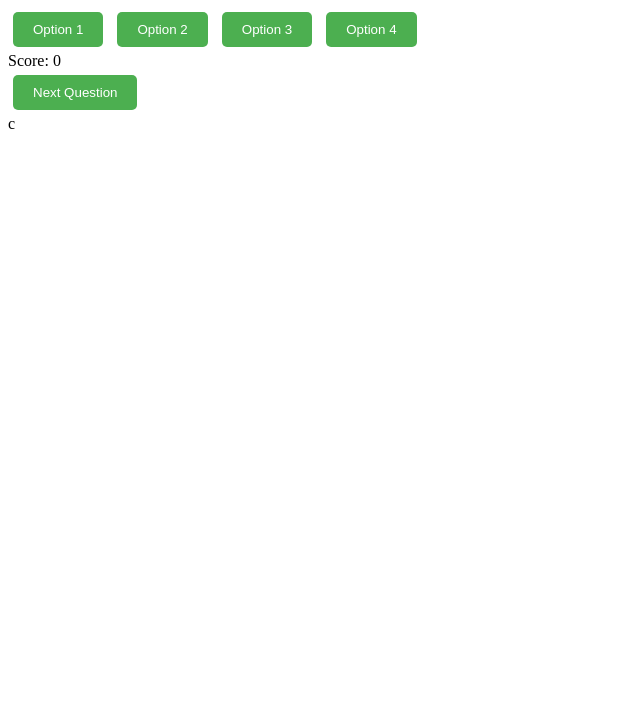
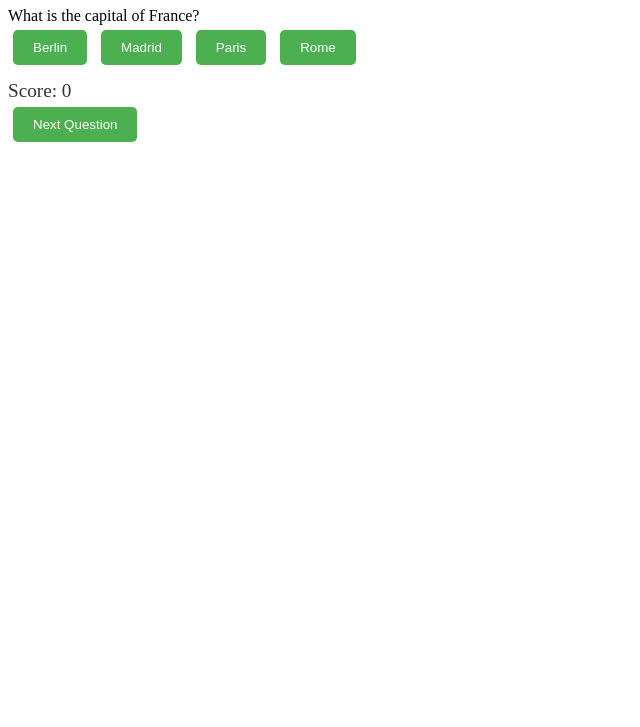
Before and after one commit to Muhammad-Ilyas-Khan/interactive-quiz-game, a plain HTML site: page index.html in a window 1280 px wide. Shown: the part 73-800 px from the top of the page, without its empty margins (0-640 px from the left). Drawn offline with Linux system fonts and the light colour scheme.

```diff
--- a/index.html
+++ b/index.html
@@ -9,14 +9,19 @@
   <body>
     <div>
       <h1>Interactive Quiz Game</h1>
+
+      <!-- Added question display area -->
+      <div id="question-area"></div>
+
       <button class="answer-btn">Option 1</button>
       <button class="answer-btn">Option 2</button>
       <button class="answer-btn">Option 3</button>
       <button class="answer-btn">Option 4</button>
-      <div class="score-counter">Score: 0</div>
+
+      <div id="score-counter">Score: 0</div>
+
       <button id="next-question">Next Question</button>
     </div>
-    c
 
     <script src="./script.js"></script>
   </body>
--- a/script.js
+++ b/script.js
@@ -1,48 +1,46 @@
 var currentQuestionIndex = 0;
 var score = 0;
+
+// Array of questions with correct answers updated
 const questions = [
     {
         question: "What is the capital of France?",
         choices: ["Berlin", "Madrid", "Paris", "Rome"],
         correctAnswer: "Paris"
     },
-
     {
         question: "What is the capital of Spain?",
         choices: ["Ankara", "Madrid", "Berlin", "Paris"],
-        correctAnswer: "Paris"
+        correctAnswer: "Madrid"
     },
-
     {
         question: "What is the capital of Germany?",
         choices: ["Beijing", "Buenos Aires", "Kyiv", "Berlin"],
-        correctAnswer: "Paris"
+        correctAnswer: "Berlin"
     }
-]
+];
 
-//selectiong elements from the HTLM by their IDs or classes
-var questionArea = document.getElementById('question-area'); //display question
-var answerButtons = document.quesrySelectorAll('.answer-btn'); // answer buttons
-var scoreCounter = document.getElementById('score-counter'); // score display element
-var nextQuestionButton = document.getElementById('next-question'); // next question button
+// Selecting elements from the HTML by their IDs or classes
+var questionArea = document.getElementById('question-area'); // Display question
+var answerButtons = document.querySelectorAll('.answer-btn'); // Answer buttons
+var scoreCounter = document.getElementById('score-counter'); // Score display element
+var nextQuestionButton = document.getElementById('next-question'); // Next question button
 
-// create a function to show a question
-
+// Function to display the current question and set up answer buttons
 function showQuestion() {
-    // get current question
+    // Get the current question object
     const currentQuestion = questions[currentQuestionIndex];
 
-    // display question text
+    // Display the question text
     questionArea.textContent = currentQuestion.question;
 
+    // Set text for each answer button
+    answerButtons.forEach((button, index) => {
+        button.textContent = currentQuestion.choices[index]; // Set button text to each choice
+    });
 }
 
-// set text for each answer button
-answerButtons.forEach((button, index) => {
-    button.textContent = currentQuestion.choices[index]; // set button text to each choice
-})
-
-// call the function initially to display the first question
+// Call the function initially to display the first question
 showQuestion();
 
 // Adding click event listeners to each answer button
```
